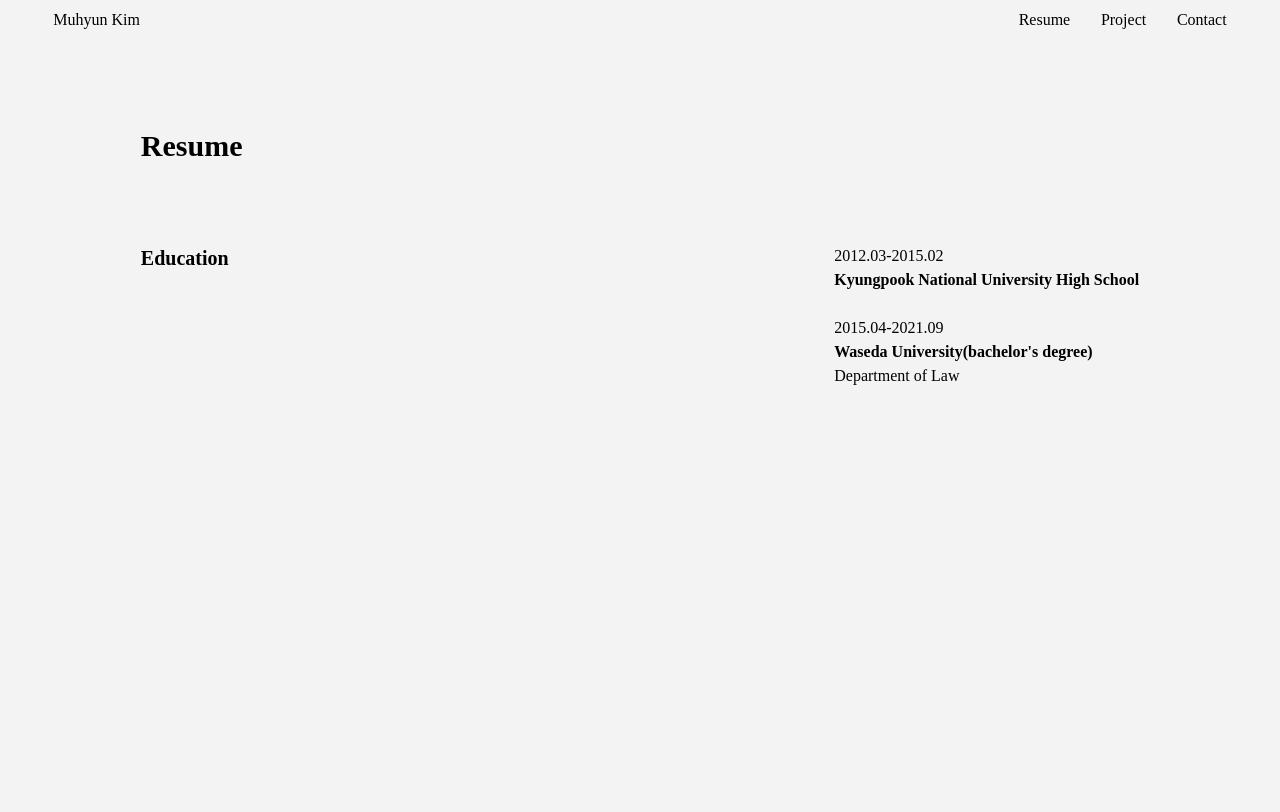
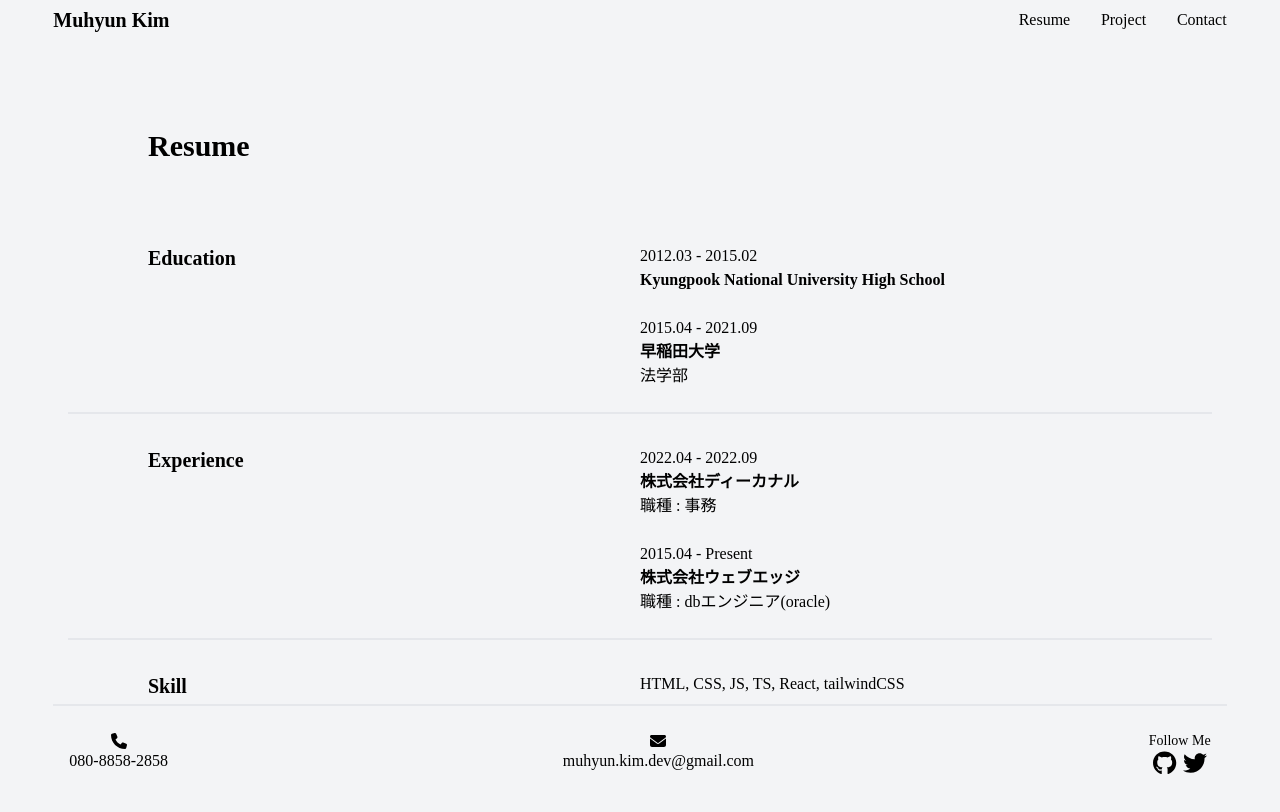
Before and after one commit to Muhyun-Kim/kim_resume, a React (Create React App) app: page /resume in a window 1280 px wide. Shown: the top 812 px of the page. Built offline with nearby package versions, Linux system fonts and the light colour scheme.

Commit message:
add project page

```diff
--- a/package.json
+++ b/package.json
@@ -3,6 +3,11 @@
   "version": "0.1.0",
   "private": true,
   "dependencies": {
+    "@fortawesome/fontawesome-svg-core": "^6.3.0",
+    "@fortawesome/free-brands-svg-icons": "^6.3.0",
+    "@fortawesome/free-regular-svg-icons": "^6.3.0",
+    "@fortawesome/free-solid-svg-icons": "^6.3.0",
+    "@fortawesome/react-fontawesome": "^0.2.0",
     "@testing-library/jest-dom": "^5.16.5",
     "@testing-library/react": "^13.4.0",
     "@testing-library/user-event": "^13.5.0",
--- a/src/Components/Footer.tsx
+++ b/src/Components/Footer.tsx
@@ -1,9 +1,42 @@
 import React from "react";
+import { FontAwesomeIcon } from "@fortawesome/react-fontawesome";
+import { faGithub, faTwitter } from "@fortawesome/free-brands-svg-icons";
+import { faPhone, faEnvelope } from "@fortawesome/free-solid-svg-icons";
 
 function Footer() {
+  const gitHubClick = () => {
+    window.open("https://github.com/Muhyun-Kim");
+  };
+  const twitterClick = () => {
+    window.open("https://twitter.com/Muhyun_Dev");
+  };
   return (
     <>
-      <div></div>
+      <ul className="flex justify-between w-11/12 h-24 px-4 border-t-2 items-center fixed bottom-0 z-10 bg-gray-100">
+        <li className="flex flex-col items-center">
+          <FontAwesomeIcon icon={faPhone} />
+          <p>080-8858-2858</p>
+        </li>
+        <li className="flex flex-col items-center">
+          <FontAwesomeIcon icon={faEnvelope} />
+          <p>muhyun.kim.dev@gmail.com</p>
+        </li>
+        <li>
+          <p className=" text-sm">Follow Me</p>
+          <div className="flex justify-between px-1 w-full">
+            <FontAwesomeIcon
+              icon={faGithub}
+              className="text-2xl"
+              onClick={gitHubClick}
+            />
+            <FontAwesomeIcon
+              icon={faTwitter}
+              className="text-2xl"
+              onClick={twitterClick}
+            />
+          </div>
+        </li>
+      </ul>
     </>
   );
 }
--- a/src/Components/Nav.tsx
+++ b/src/Components/Nav.tsx
@@ -4,9 +4,9 @@ import { Link } from "react-router-dom";
 function Nav() {
   return (
     <>
-      <ul className="flex justify-between w-11/12 h-10 items-center fixed">
+      <ul className="flex justify-between w-11/12 h-10 items-center fixed top-0 z-10 bg-gray-100">
         <div>
-          <li>
+          <li className="text-xl font-black">
             <Link to="/">Muhyun Kim</Link>
           </li>
         </div>
--- /dev/null
+++ b/src/Components/PageTitle.tsx
@@ -0,0 +1,15 @@
+import React from "react";
+
+interface Props{
+    title: string;
+}
+
+function PageTitle({title}:Props) {
+  return (
+    <div className="w-full px-20">
+      <span className="self-start font-bold text-3xl">{title}</span>
+    </div>
+  );
+}
+
+export default PageTitle;
--- a/src/Router/Contact.tsx
+++ b/src/Router/Contact.tsx
@@ -1,9 +1,13 @@
-import React from 'react'
+import React from "react";
 
 function Contact() {
   return (
-    <div>Contact</div>
-  )
+    <>
+      <div>
+        <form></form>
+      </div>
+    </>
+  );
 }
 
-export default Contact
+export default Contact;
--- a/src/Router/Project.tsx
+++ b/src/Router/Project.tsx
@@ -1,9 +1,18 @@
-import React from 'react'
+import React from "react";
+import PageTitle from "../Components/PageTitle";
 
 function Project() {
   return (
-    <div>Project</div>
-  )
+    <>
+      <div className="flex flex-col items-center w-11/12 my-32">
+        <PageTitle title="Project" />
+        {/** first project */}
+        <div className="flex mt-20 border-b-2 px-20 w-full">
+          <div className="w-1/2"></div>
+        </div>
+      </div>
+    </>
+  );
 }
 
-export default Project
+export default Project;
--- a/src/Router/Resume.tsx
+++ b/src/Router/Resume.tsx
@@ -1,27 +1,58 @@
 import React from "react";
 import ResumeForm from "../Components/ResumeForm";
+import PageTitle from "../Components/PageTitle";
 
 function Resume() {
   return (
     <>
-      <div className="flex flex-col items-center w-4/5 mt-32">
-        <span className="self-start font-bold text-3xl">Resume</span>
-        <div className="flex justify-between mt-20 w-full">
-          <div>
-            <span className=" font-extrabold text-xl">Education</span>
+      <div className="flex flex-col items-center w-11/12 my-32">
+        <PageTitle title="Resume" />
+        {/** education */}
+        <div className="flex mt-20 border-b-2 px-20 w-full">
+          <div className="w-1/2">
+            <span className="font-extrabold text-xl">Education</span>
           </div>
           <div>
             <ResumeForm
-              period="2012.03-2015.02"
+              period="2012.03 - 2015.02"
               title=" Kyungpook National University High School"
               detail={null}
             />
             <ResumeForm
-              period="2015.04-2021.09"
-              title="Waseda University(bachelor's degree)"
-              detail="Department of Law"
+              period="2015.04 - 2021.09"
+              title="早稲田大学"
+              detail="法学部"
             />
           </div>
+        </div>
+        {/** Experience */}
+        <div className="flex mt-8 border-b-2 px-20 w-full">
+          <div className="w-1/2">
+            <span className="font-extrabold text-xl">Experience</span>
+          </div>
+          <div>
+            <ResumeForm
+              period="2022.04 - 2022.09"
+              title="株式会社ディーカナル"
+              detail="職種 : 事務"
+            />
+            <ResumeForm
+              period="2015.04 - Present"
+              title="株式会社ウェブエッジ"
+              detail="職種 : dbエンジニア(oracle)"
+            />
+          </div>
+        </div>
+        {/** Experience */}
+        <div className="flex mt-8 px-20 w-full">
+          <div className="w-1/2">
+            <span className="font-extrabold text-xl">Skill</span>
+          </div>
+          <ResumeForm
+              period={null}
+              title={null}
+              detail="HTML, CSS, JS, TS, React, tailwindCSS"
+            />
         </div>
       </div>
     </>
--- a/src/index.css
+++ b/src/index.css
@@ -10,5 +10,5 @@
 }
 
 body {
-  background-color: #f3f3f3;
+  background-color: #f3f4f6;
 }
```
Also changed, not shown: 1 other file (tests, documents, lock files or other folders).
